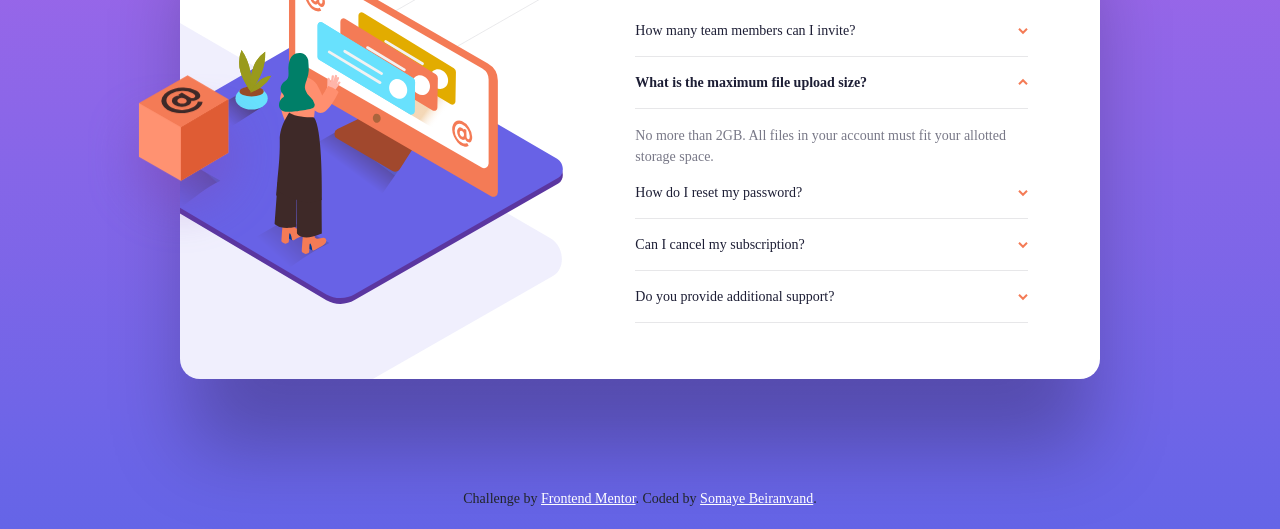
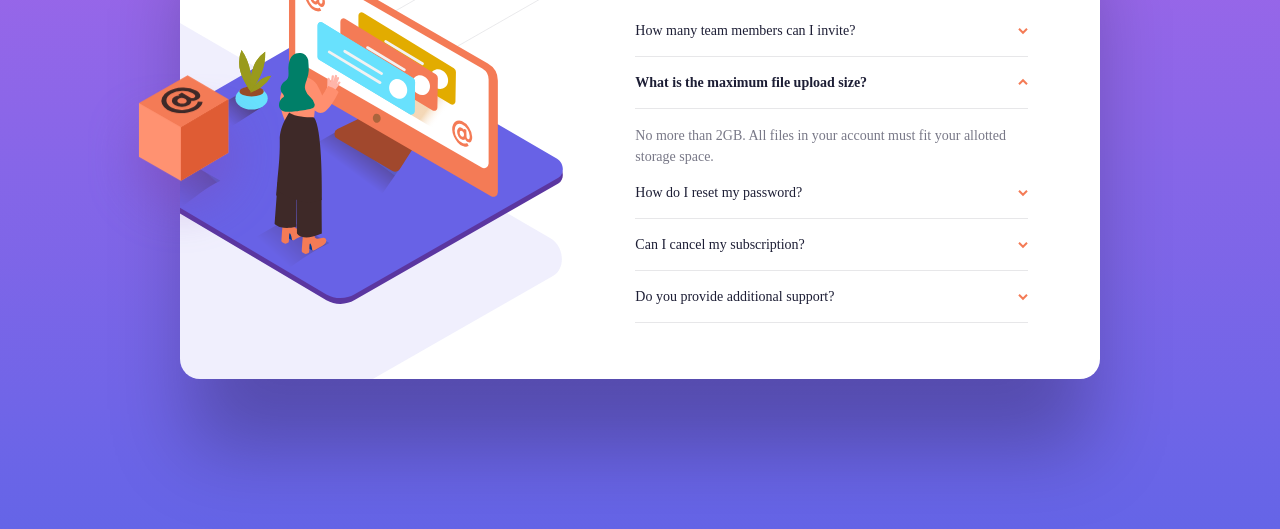
Before and after one commit to somaye-beiranvand/FrontendMentor-faq-accordion-card-main-with-css, a plain HTML site: page index.html in a window 1280 px wide. Shown: the part 271-800 px from the top of the page. Drawn offline with Linux system fonts and the light colour scheme; a web font is replaced by a local one.

Commit message:
some change

```diff
--- a/assets/css/style.css
+++ b/assets/css/style.css
@@ -73,3 +73,4 @@
   display: none;
 }
 /*-----hide scrollbar for chrome ends-----*/
+accor
--- a/index.html
+++ b/index.html
@@ -14,7 +14,7 @@
 
 <body>
 
-    <div class="container d-flex align-items-center justify-content-center p-3 px-md-0 position-relative">
+    <div class="container d-flex align-items-center justify-content-center p-3 px-md-0">
         <div class="sm-faq-wrapper w-100">
             <div class="row mx-0">
                 <div class="col-6 col-md-5 p-0 d-none d-md-block">
@@ -103,13 +103,6 @@
                 </div>
             </div>
         </div>
-        <div class="position-absolute" style="bottom: 20px;">
-            Challenge by <a style="color: white;"
-                href="https://www.frontendmentor.io/challenges/faq-accordion-card-XlyjD0Oam" target="_blank">Frontend
-                Mentor</a>.
-            Coded by <a style="color: white;" href="https://www.frontendmentor.io/profile/somaye-beiranvand">Somaye
-                Beiranvand</a>.
-        </div>
     </div>
 </body>
 
```
